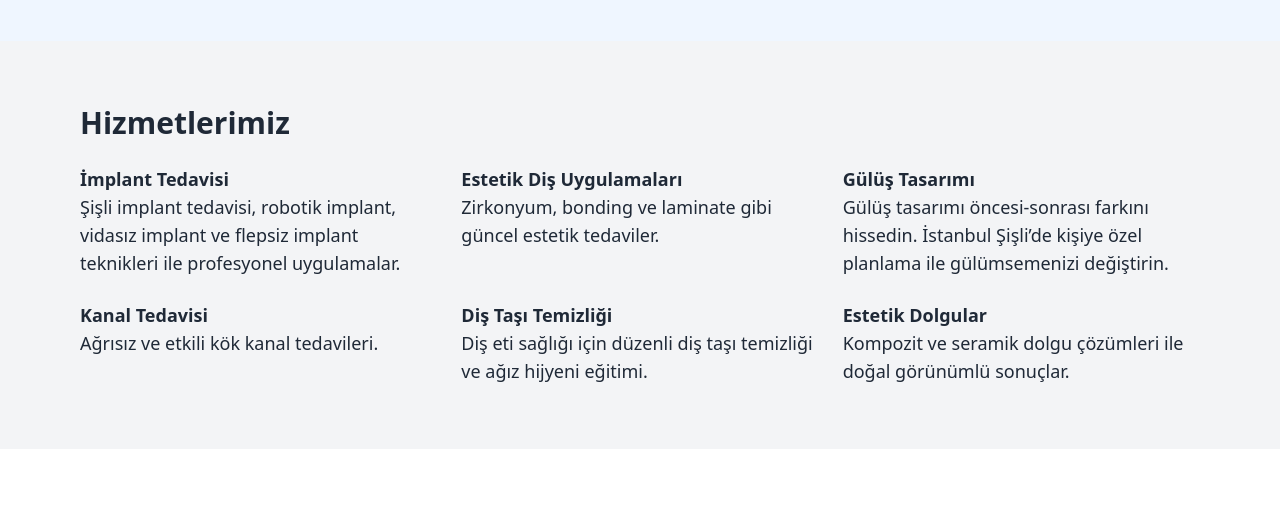
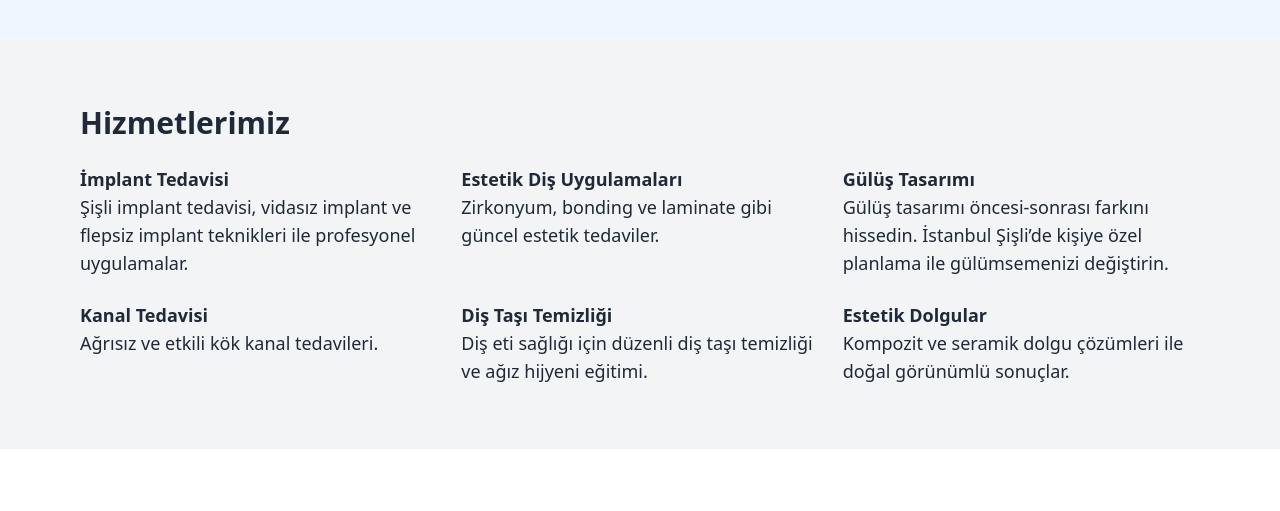
Before and after one commit to ekinsipahi/clinic, a Django app: page / in a window 1280 px wide. Shown: the part 1419-1930 px from the top of the page. Run offline with Django 5.2, Linux system fonts and the light colour scheme; some libraries are stand-ins or nearby versions.

Commit message:
İmplant uygulamarı düzeltildi

```diff
--- a/clinic/templates/clinic/index.html
+++ b/clinic/templates/clinic/index.html
@@ -429,7 +429,7 @@
   <section class="py-16 bg-gray-100 px-4 md:px-20">
     <h2 class="text-3xl font-bold mb-6">Hizmetlerimiz</h2>
     <ul class="grid md:grid-cols-3 gap-6 text-lg">
-      <li><strong>İmplant Tedavisi</strong><br>Şişli implant tedavisi, robotik implant, vidasız implant ve flepsiz
+      <li><strong>İmplant Tedavisi</strong><br>Şişli implant tedavisi, vidasız implant ve flepsiz
         implant teknikleri ile profesyonel uygulamalar.</li>
       <li><strong>Estetik Diş Uygulamaları</strong><br>Zirkonyum, bonding ve laminate gibi güncel estetik tedaviler.
       </li>
```
